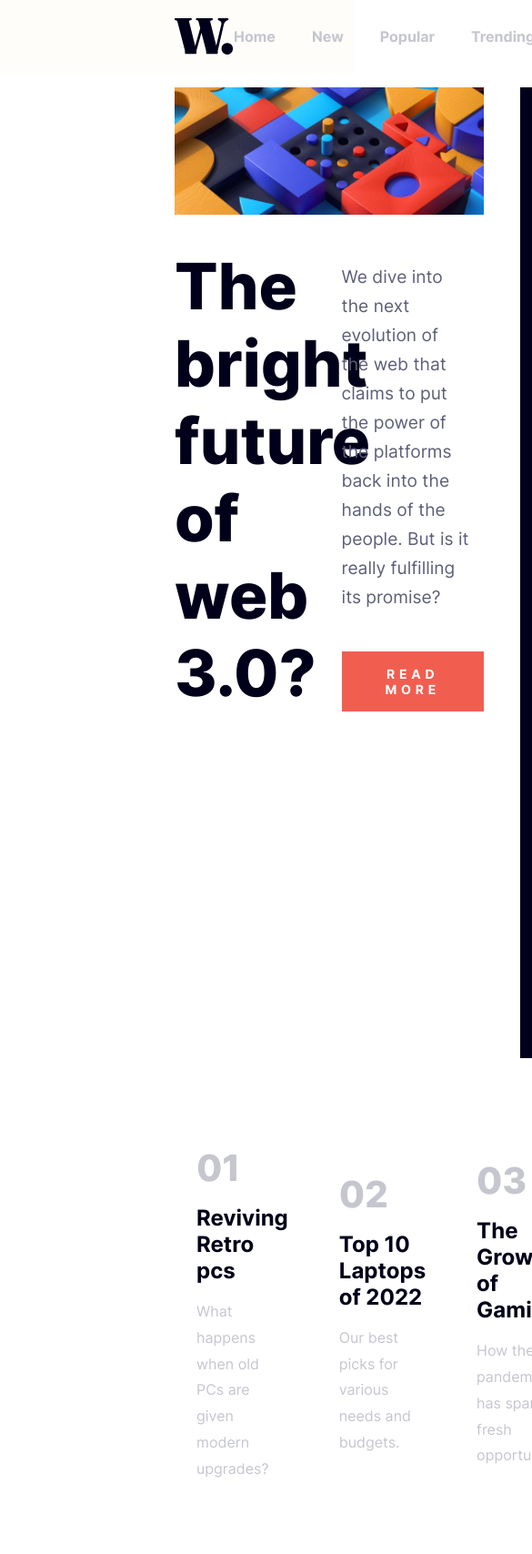
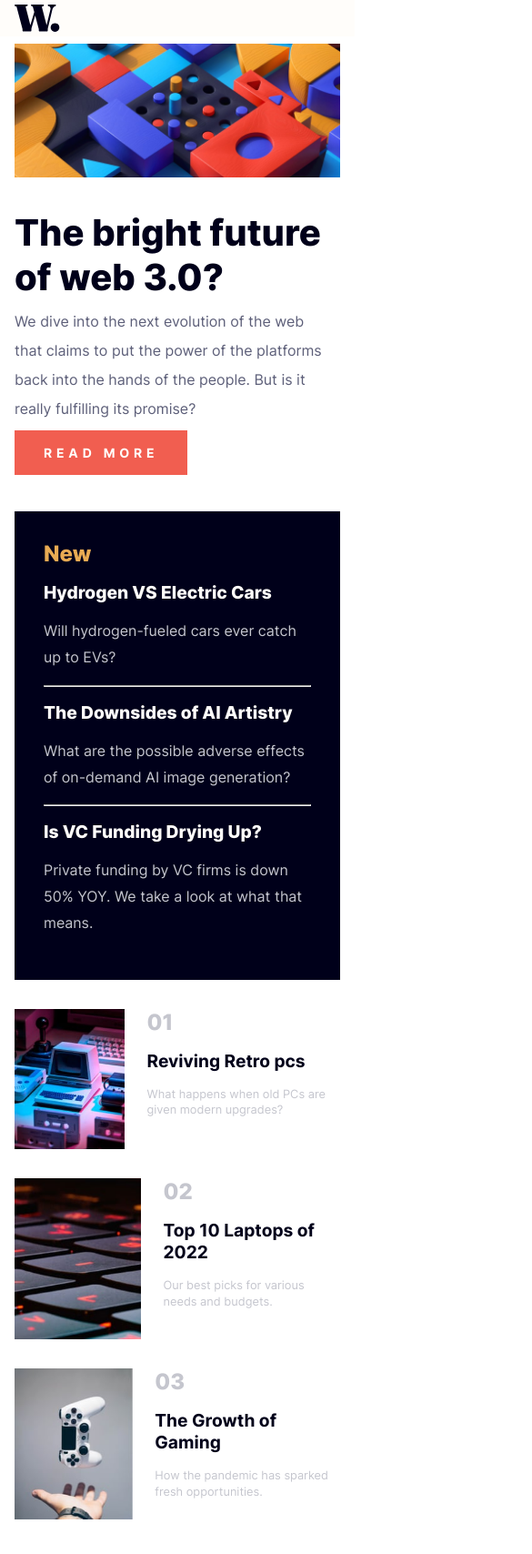
Before and after one commit to NihalP01/frontend-mentor-challenge-04, a plain HTML site: page index.html in a window 390 px wide. Shown: the top 1708 px of the page at 91% size, 585 px wide, since content can reach past the window. Drawn offline with Linux system fonts and the light colour scheme.

Commit message:
made responsive

```diff
--- a/index.html
+++ b/index.html
@@ -23,6 +23,7 @@
         <div class="banner">
           <div>
             <img
+              id="main-banner"
               src="./assets/images/image-web-3-desktop.jpg"
               alt="main banner"
               width="100%"
@@ -71,7 +72,7 @@
         <!-- one -->
         <div>
           <div>
-            <img width="100%" height="auto" src="./assets/images/image-retro-pcs.jpg" alt="retro pc" />
+            <img src="./assets/images/image-retro-pcs.jpg" alt="retro pc" />
           </div>
           <div>
             <h2>01</h2>
@@ -82,7 +83,7 @@
         <!-- two -->
         <div>
           <div>
-            <img width="100%" height="auto" src="./assets/images/image-top-laptops.jpg" alt="retro pc" />
+            <img src="./assets/images/image-top-laptops.jpg" alt="retro pc" />
           </div>
           <div>
             <h2>02</h2>
@@ -93,7 +94,7 @@
         <!-- three -->
         <div>
           <div>
-            <img width="100%" height="auto" src="./assets/images/image-gaming-growth.jpg" alt="retro pc" />
+            <img src="./assets/images/image-gaming-growth.jpg" alt="retro pc" />
           </div>
           <div>
             <h2>03</h2>
@@ -103,5 +104,6 @@
         </div>
       </section>
     </main>
+    <script src="./index.js"></script>
   </body>
 </html>
--- /dev/null
+++ b/index.js
@@ -0,0 +1,10 @@
+const bannerImg = document.getElementById('main-banner');
+
+window.addEventListener('resize', () => {
+  const screenWidth = window.innerWidth;
+  if (screenWidth < 600) {
+    bannerImg.src = './assets/images/image-web-3-mobile.jpg';
+  } else {
+    bannerImg.src = './assets/images/image-web-3-desktop.jpg';
+  }
+});
--- a/style.css
+++ b/style.css
@@ -177,6 +177,12 @@ header {
   gap: 1.5rem;
 }
 
+.top-news img {
+  width: 100%;
+  height: 'auto';
+  object-fit: cover;
+}
+
 .top-news > div > div {
   display: flex;
   flex-direction: column;
@@ -188,7 +194,110 @@ header {
   color: var(--grayish-blue);
 }
 
-.top-news > div > div > h4:hover{
+.top-news > div > div > h4:hover {
   color: var(--soft-orange);
   cursor: pointer;
 }
+
+@media screen and (max-width: 600px) {
+  h1 {
+    font-size: 2.5rem;
+    font-weight: 700;
+    color: var(--very-dark-blue);
+  }
+
+  h2 {
+    font-size: 1.5rem;
+    color: var(--soft-orange);
+    margin-bottom: 1rem;
+  }
+
+  h3 {
+    font-size: 1.2rem;
+    color: var(--off-white);
+    /* margin-bottom: 1rem; */
+  }
+
+  h4 {
+    color: var(--very-dark-blue);
+    font-size: 1.2rem;
+    font-weight: 600;
+  }
+
+  header {
+    display: flex;
+    justify-content: space-between;
+    align-items: center;
+    height: 40px;
+    position: fixed;
+    top: 0;
+    background-color: var(--off-white);
+    width: 100%;
+  }
+
+  header img{
+    width: 50px;
+  }
+
+  .ui-padding {
+    padding: 0 1rem 0 1rem;
+  }
+
+  .header-menu {
+    display: none;
+    /* justify-content: start;
+    gap: 2.5rem; */
+  }
+
+  .banner-section {
+    /* height: 100dvh; */
+    margin-top: 3rem;
+  }
+
+  .banner {
+    display: flex;
+    flex-direction: column;
+    margin-top: 1.5rem;
+    /* gap: 2rem; */
+  }
+  .banner-text {
+    display: flex;
+    flex-direction: column;
+  }
+  .banner-text div:first-child {
+    width: 100%;
+  }
+
+  .banner-subtitle {
+    width: 100%;
+  }
+
+  .banner-subtitle p {
+    font-size: 1rem;
+    margin: 0.5rem 0;
+  }
+
+  .top-news {
+    display: flex;
+    flex-direction: column;
+    margin: 2rem 0;
+    justify-content: space-between;
+    align-items: center;
+    gap: 2rem;
+  }
+
+  .top-news > div {
+    display: flex;
+    gap: 1.5rem;
+  }
+
+  .top-news > div > div > h2 {
+    font-size: 1.5rem;
+    color: var(--grayish-blue);
+  }
+
+  .top-news > div > div > p {
+    font-size: 0.8rem;
+    line-height: 1.1rem;
+  }
+}
```
